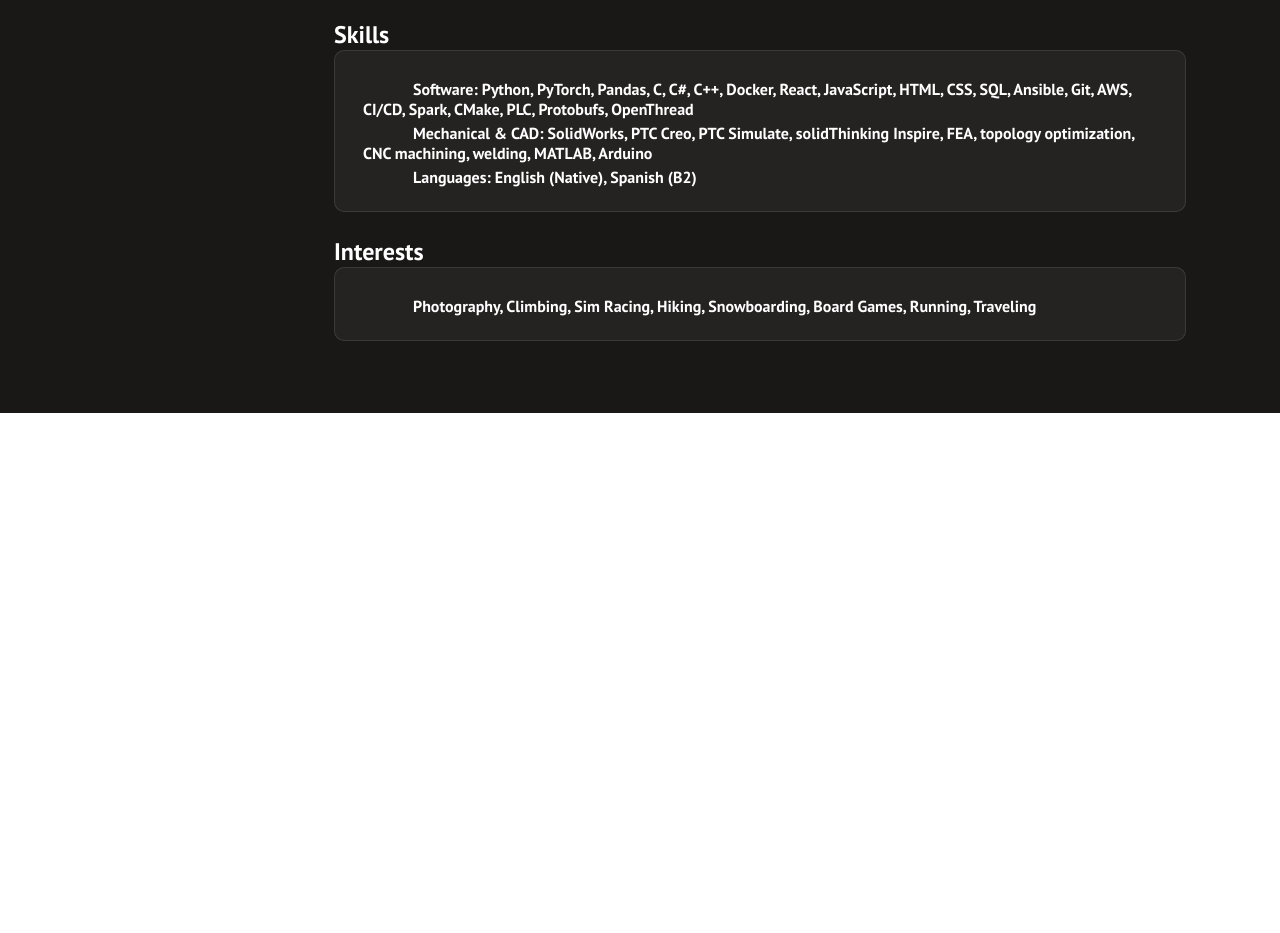
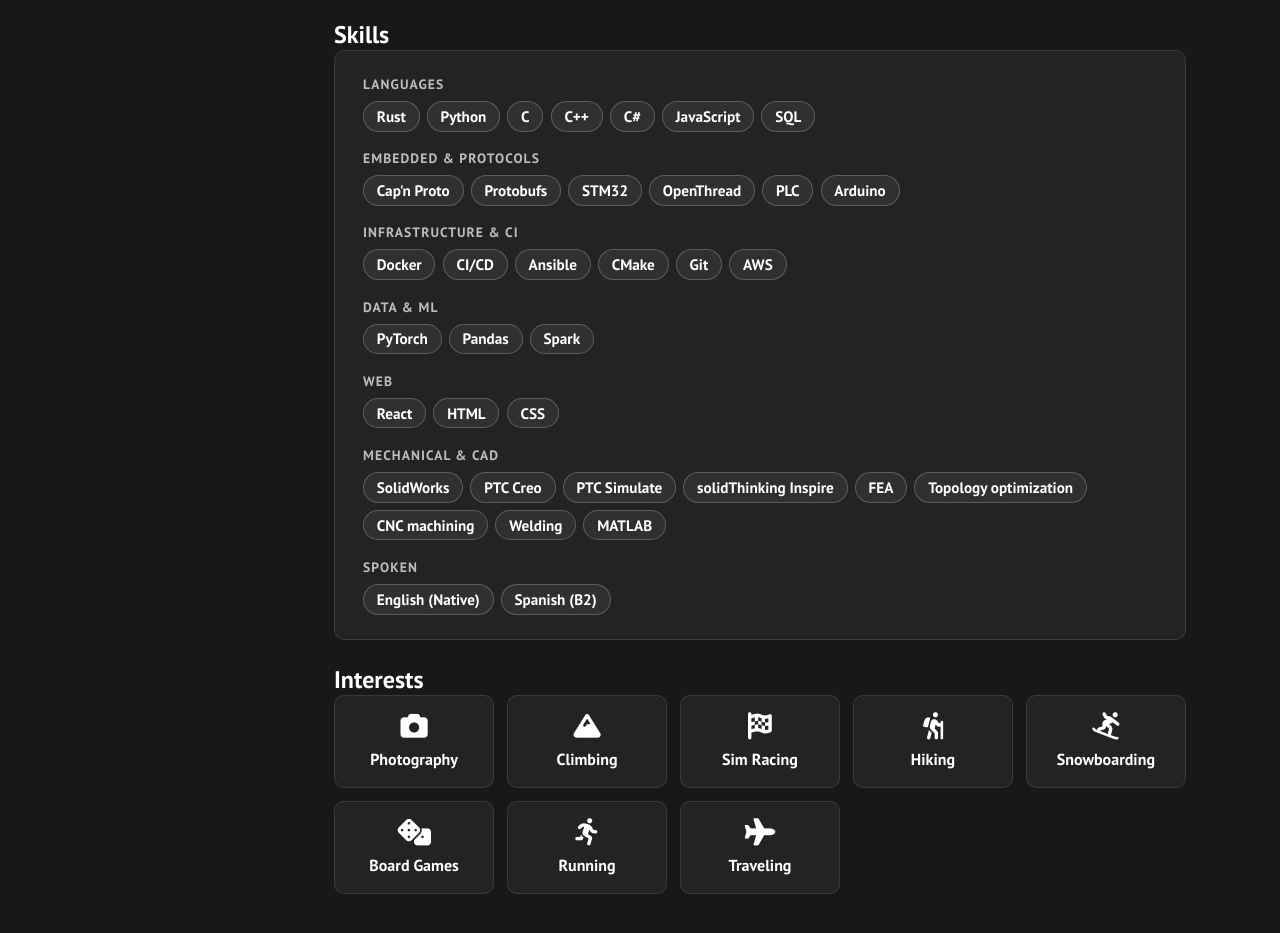
Before and after one commit to joekraemer/PortfolioWebsite, a React (Vite) app: page /resume in a window 1280 px wide. Shown: the part 3580-4513 px from the top of the page. Before the commit the page ends 3993 px from the top, so only its background shows below. Built offline with nearby package versions, Linux system fonts and the light colour scheme.

Commit message:
feat(resume): Show skills as chips, interests as tiles
Replace the comma-separated Skills and Interests lines with grouped
skill chips and icon tiles (the option 1 mockups Joe picked). Skills
are regrouped into seven categories and gain Rust, Cap'n Proto and
STM32 from the Amazon and DMC cards.

```diff
--- a/src/components/pages/mains/ContentPage.css
+++ b/src/components/pages/mains/ContentPage.css
@@ -229,3 +229,64 @@
         width: 95%;
     }
 }
+
+/* Resume: Skills chips and Interests tiles */
+.skills__group {
+    margin-bottom: 1.1rem;
+}
+
+.skills__group:last-child {
+    margin-bottom: 0;
+}
+
+.skills__heading {
+    font-size: 0.85rem;
+    text-transform: uppercase;
+    letter-spacing: 0.08em;
+    color: #bdbdbd;
+    margin: 0 0 0.5rem;
+}
+
+.content__card .skills__chips,
+.interests__tiles {
+    list-style: none;
+    margin: 0;
+    padding: 0;
+    line-height: normal;
+}
+
+.skills__chips {
+    display: flex;
+    flex-wrap: wrap;
+    gap: 0.45rem;
+}
+
+.content__card .skills__chip {
+    margin: 0;
+    border: 1px solid rgba(255, 255, 255, 0.22);
+    background: rgba(255, 255, 255, 0.06);
+    border-radius: 999px;
+    padding: 0.3rem 0.8rem;
+    font-size: 0.95rem;
+}
+
+.interests__tiles {
+    display: grid;
+    grid-template-columns: repeat(auto-fill, minmax(150px, 1fr));
+    gap: 0.8rem;
+}
+
+.interests__tile {
+    background: rgba(255, 255, 255, 0.05);
+    border: 1px solid rgba(255, 255, 255, 0.1);
+    border-radius: 10px;
+    padding: 1.1rem 0.8rem;
+    text-align: center;
+    font-weight: 700;
+}
+
+.interests__tile i {
+    display: block;
+    font-size: 1.7rem;
+    margin-bottom: 0.55rem;
+}
--- a/src/components/pages/mains/Resume.js
+++ b/src/components/pages/mains/Resume.js
@@ -65,6 +65,27 @@
         </nav>
     )
 }
+
+const SKILL_GROUPS = [
+    { name: 'Languages', items: ['Rust', 'Python', 'C', 'C++', 'C#', 'JavaScript', 'SQL'] },
+    { name: 'Embedded & Protocols', items: ["Cap'n Proto", 'Protobufs', 'STM32', 'OpenThread', 'PLC', 'Arduino'] },
+    { name: 'Infrastructure & CI', items: ['Docker', 'CI/CD', 'Ansible', 'CMake', 'Git', 'AWS'] },
+    { name: 'Data & ML', items: ['PyTorch', 'Pandas', 'Spark'] },
+    { name: 'Web', items: ['React', 'HTML', 'CSS'] },
+    { name: 'Mechanical & CAD', items: ['SolidWorks', 'PTC Creo', 'PTC Simulate', 'solidThinking Inspire', 'FEA', 'Topology optimization', 'CNC machining', 'Welding', 'MATLAB'] },
+    { name: 'Spoken', items: ['English (Native)', 'Spanish (B2)'] },
+];
+
+const INTERESTS = [
+    { name: 'Photography', icon: 'fas fa-camera' },
+    { name: 'Climbing', icon: 'fas fa-mountain' },
+    { name: 'Sim Racing', icon: 'fas fa-flag-checkered' },
+    { name: 'Hiking', icon: 'fas fa-hiking' },
+    { name: 'Snowboarding', icon: 'fas fa-snowboarding' },
+    { name: 'Board Games', icon: 'fas fa-dice' },
+    { name: 'Running', icon: 'fas fa-running' },
+    { name: 'Traveling', icon: 'fas fa-plane' },
+];
 
 export default function Resume() {
     const pdf = `${import.meta.env.BASE_URL}JoeKraemer_Resume.pdf`
@@ -218,15 +239,27 @@
 
                 <h2 id="skills" className="resume__section">Skills</h2>
                 <div className="content__card">
-                    <p><strong>Software:</strong> Python, PyTorch, Pandas, C, C#, C++, Docker, React, JavaScript, HTML, CSS, SQL, Ansible, Git, AWS, CI/CD, Spark, CMake, PLC, Protobufs, OpenThread</p>
-                    <p><strong>Mechanical &amp; CAD:</strong> SolidWorks, PTC Creo, PTC Simulate, solidThinking Inspire, FEA, topology optimization, CNC machining, welding, MATLAB, Arduino</p>
-                    <p><strong>Languages:</strong> English (Native), Spanish (B2)</p>
+                    {SKILL_GROUPS.map(group => (
+                        <div className="skills__group" key={group.name}>
+                            <h4 className="skills__heading">{group.name}</h4>
+                            <ul className="skills__chips">
+                                {group.items.map(item => (
+                                    <li className="skills__chip" key={item}>{item}</li>
+                                ))}
+                            </ul>
+                        </div>
+                    ))}
                 </div>
 
                 <h2 id="interests" className="resume__section">Interests</h2>
-                <div className="content__card">
-                    <p>Photography, Climbing, Sim Racing, Hiking, Snowboarding, Board Games, Running, Traveling</p>
-                </div>
+                <ul className="interests__tiles">
+                    {INTERESTS.map(interest => (
+                        <li className="interests__tile" key={interest.name}>
+                            <i className={interest.icon} aria-hidden="true"></i>
+                            <span>{interest.name}</span>
+                        </li>
+                    ))}
+                </ul>
             </div>
             </div>
         </div>
```
